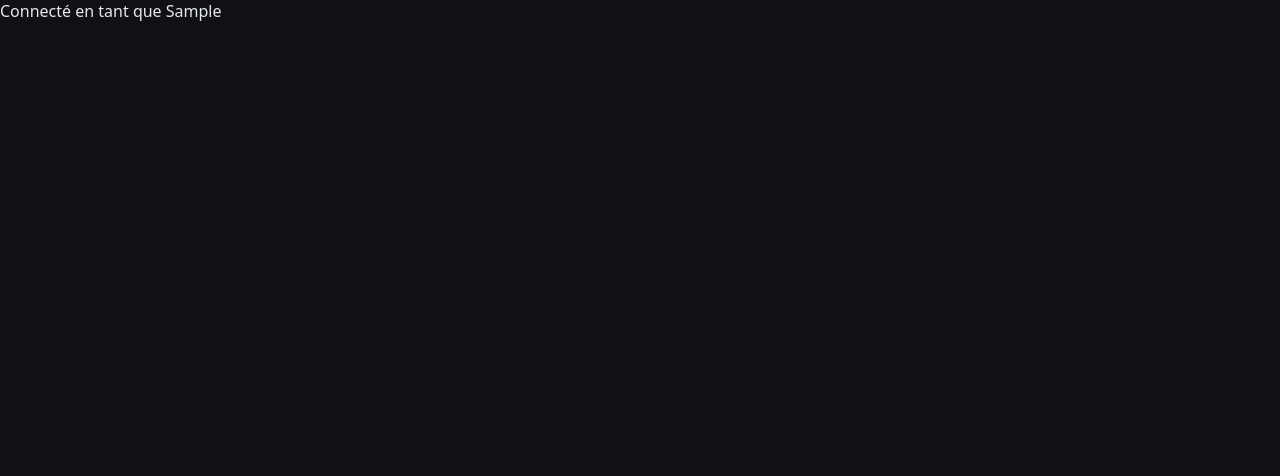
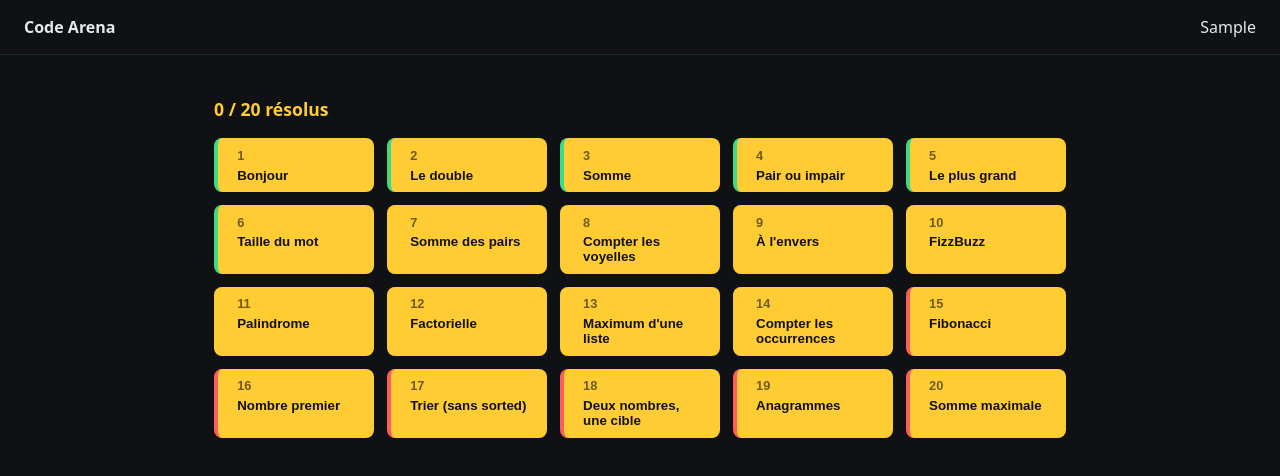
Before and after one commit to my-monkeys/code-arena, a React (Vite) app: page / in a window 1280 px wide. Both pictures are taken after typing "Sample" into the empty fields and a click on the button "C'est parti". Shown: the top 476 px of the page. Built offline with nearby package versions, Linux system fonts and the light colour scheme; no server answers.

Commit message:
feat: level grid on home

```diff
--- /dev/null
+++ b/src/components/LevelGrid.tsx
@@ -0,0 +1,23 @@
+// src/components/LevelGrid.tsx
+import { LEVELS, TOTAL_LEVELS } from "../levels";
+import type { Level } from "../types";
+
+export default function LevelGrid({
+  solved, onSelect,
+}: { solved: number[]; onSelect: (l: Level) => void }) {
+  const set = new Set(solved);
+  return (
+    <div className="grid-wrap">
+      <p className="progress">{set.size} / {TOTAL_LEVELS} résolus</p>
+      <div className="grid">
+        {LEVELS.map((l) => (
+          <button key={l.id} className={`tile ${set.has(l.id) ? "done" : ""} ${l.difficulty}`} onClick={() => onSelect(l)}>
+            <span className="num">{l.id}</span>
+            <span className="t">{l.title}</span>
+            {set.has(l.id) && <span className="check">✅</span>}
+          </button>
+        ))}
+      </div>
+    </div>
+  );
+}
--- a/src/pages/Home.tsx
+++ b/src/pages/Home.tsx
@@ -1,10 +1,29 @@
 // src/pages/Home.tsx
 import { useState } from "react";
-import { getPseudo } from "../data/progress";
+import { getPseudo, getSolvedLocal } from "../data/progress";
 import PseudoGate from "./PseudoGate";
+import LevelGrid from "../components/LevelGrid";
+import type { Level } from "../types";
 
 export default function Home() {
   const [pseudo, setReady] = useState<string | null>(getPseudo());
+  const [solved] = useState<number[]>(getSolvedLocal());
+  const [active, setActive] = useState<Level | null>(null);
+
   if (!pseudo) return <PseudoGate onReady={() => setReady(getPseudo())} />;
-  return <div className="home">Connecté en tant que {pseudo}</div>;
+
+  return (
+    <div className="home">
+      <header className="topbar">
+        <strong>Code Arena</strong>
+        <span>{pseudo}</span>
+      </header>
+      {active ? (
+        <div>Niveau {active.id} sélectionné (éditeur en Task 10)
+          <button onClick={() => setActive(null)}>← retour</button></div>
+      ) : (
+        <LevelGrid solved={solved} onSelect={setActive} />
+      )}
+    </div>
+  );
 }
--- a/src/styles.css
+++ b/src/styles.css
@@ -5,3 +5,15 @@ body { margin:0; background:var(--bg); color:var(--fg); font-family: ui-sans-ser
 .gate { min-height:100vh; display:flex; flex-direction:column; align-items:center; justify-content:center; gap:1rem; }
 .gate input { padding:.6rem 1rem; font-size:1rem; border-radius:8px; border:1px solid #333; background:var(--panel); color:var(--fg); }
 .gate button, .home button { padding:.6rem 1.2rem; border:0; border-radius:8px; background:var(--accent); color:#111; font-weight:700; cursor:pointer; }
+.topbar { display:flex; justify-content:space-between; align-items:center; padding:1rem 1.5rem; border-bottom:1px solid #222; }
+.grid-wrap { padding:1.5rem; max-width:900px; margin:0 auto; }
+.progress { font-size:1.1rem; color:var(--accent); font-weight:700; }
+.grid { display:grid; grid-template-columns:repeat(auto-fill,minmax(150px,1fr)); gap:.8rem; }
+.tile { position:relative; text-align:left; padding:1rem; border-radius:12px; border:1px solid #2a2e38; background:var(--panel); color:var(--fg); cursor:pointer; display:flex; flex-direction:column; gap:.3rem; }
+.tile .num { font-size:.8rem; opacity:.6; }
+.tile .t { font-weight:700; }
+.tile.done { border-color:var(--ok); }
+.tile .check { position:absolute; top:.6rem; right:.6rem; }
+.tile.facile { border-left:4px solid #3ddc84; }
+.tile.moyen { border-left:4px solid #ffcc33; }
+.tile.difficile { border-left:4px solid #ff5d5d; }
```
